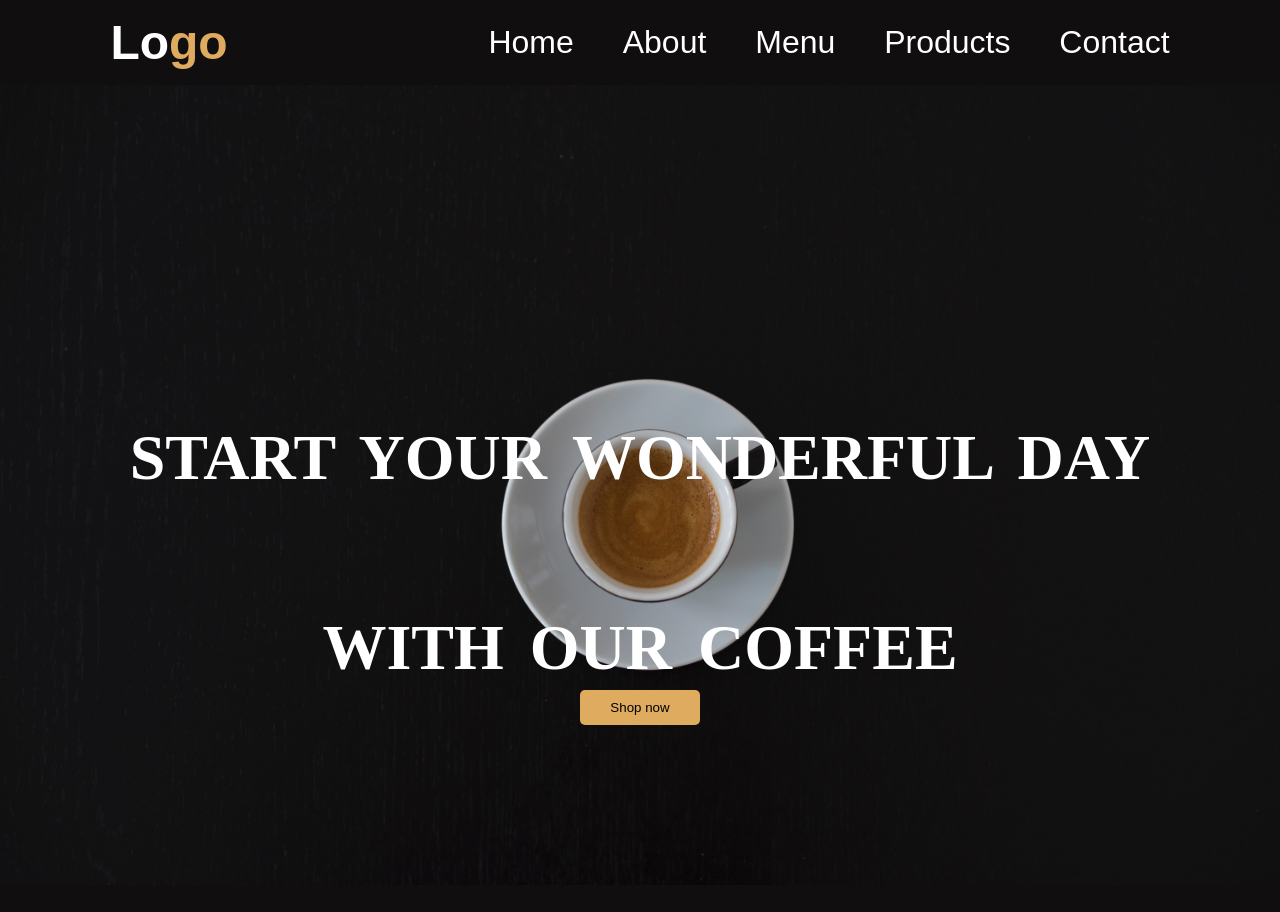
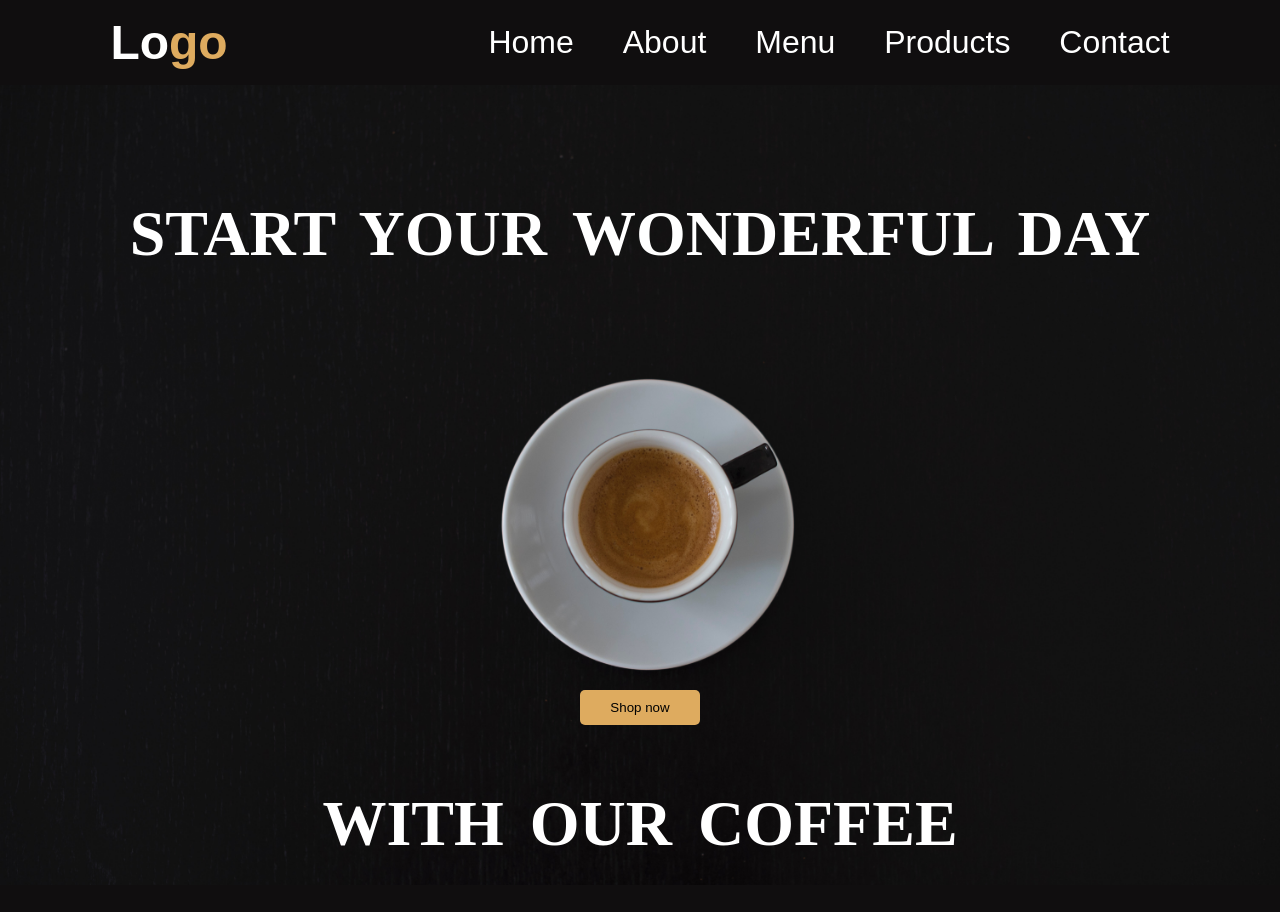
Before and after one commit to reimerr12/coffee-landing-page, a plain HTML site: page index.html in a window 1280 px wide. Shown: the top 912 px of the page. Drawn offline with Linux system fonts and the light colour scheme.

Commit message:
html and css file add

```diff
--- a/style.css
+++ b/style.css
@@ -101,7 +101,7 @@ h1 span{
 
 .main-headings{
     position: absolute;
-    top: 21rem;
+    top: 7rem;
     font-size: 4rem;
     word-spacing: 10px;
 
@@ -109,7 +109,7 @@ h1 span{
 
 .primary-heading{
     position: absolute;
-    bottom: 15rem;
+    bottom: 4rem;
     font-size: 4rem;
     word-spacing: 10px;
     margin-bottom: -40px;
```
